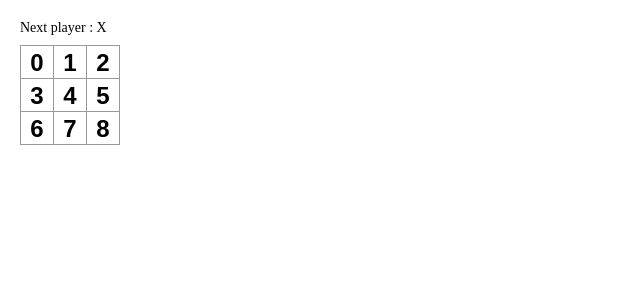
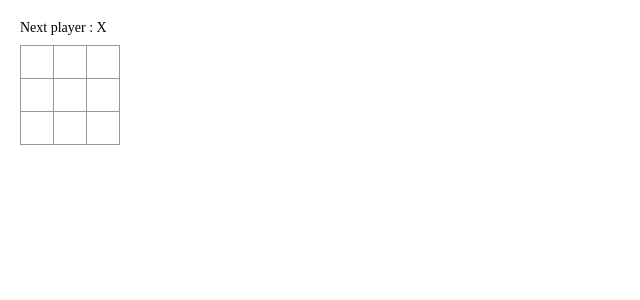
Before and after one commit to madhurabhujbal/react-tic-tac-toe, a React (Create React App) app: page / in a window 1280 px wide. Shown: the top 300 px of the page, without its empty margins (0-640 px from the left). Built offline with nearby package versions, Linux system fonts and the light colour scheme; the HTML template or start-up script is replaced by a standard one.

Commit message:
Change value in squares depending on component state rather than on props

```diff
--- a/src/components/Square.jsx
+++ b/src/components/Square.jsx
@@ -14,7 +14,7 @@ export default class Square extends React.Component {
         }}
       >
         {" "}
-        {this.props.value}{" "}
+        {this.state.value}{" "}
       </button>
     );
   }
```
